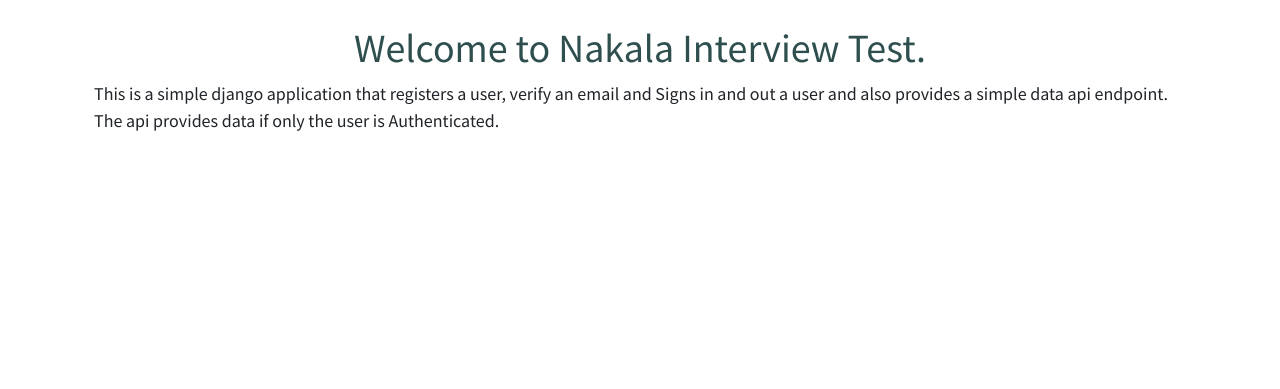
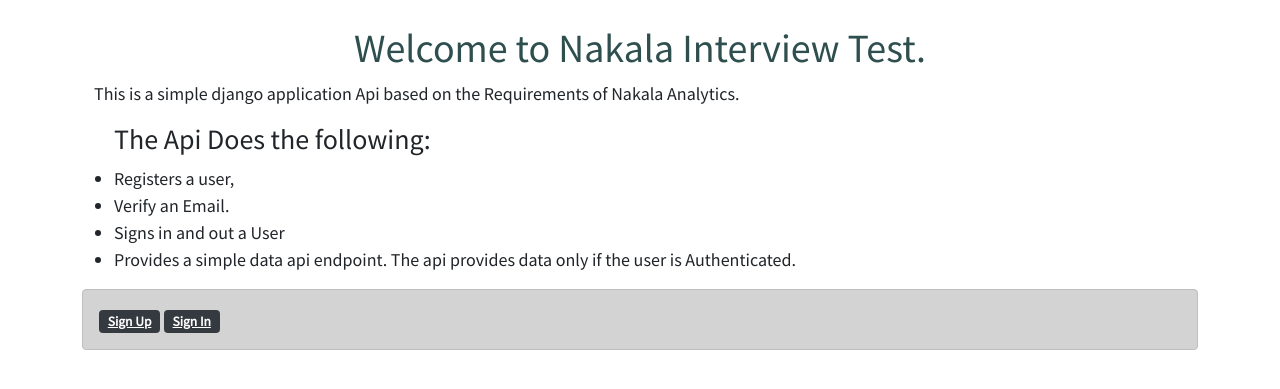
Before and after one commit to Nkanata/NakalaAnalytics, a Django app: page / in a window 1280 px wide. Shown: the part 40-429 px from the top of the page. Run offline with Django 3.2, Linux system fonts and the light colour scheme.

Commit message:
Ui update

```diff
--- a/static/css/base.css
+++ b/static/css/base.css
@@ -42,3 +42,11 @@ header a:active {
 .navbar{
     padding: 0 1rem;
 }
+.badge-dark {
+    color: #fff;
+    background-color: #343a40;
+}
+
+.badge-dark:hover{
+    color: white;
+}
--- a/templates/base.html
+++ b/templates/base.html
@@ -20,9 +20,9 @@ initial-scale= , shrink-to-fit=no">
             aria-label="Toggle navigation">
         <span class="navbar-toggler-icon"></span>
     </button>
-    <div class="collapse navbar-collapse" id="navbarCollapse">
+    <div class="collapse navbar-collapse justify-content-end" id="navbarCollapse">
         {% if user.is_authenticated %}
-            <ul class="navbar-nav">
+            <ul class="navbar-nav justify-content-end">
                 <li class="nav-item">
                     <a class="nav-link dropdown-toggle" href="#" id="userMenu" role="button" data-bs-toggle="dropdown"
                        aria-haspopup="true" aria-expanded="false">
--- a/templates/home.html
+++ b/templates/home.html
@@ -1,7 +1,32 @@
 {% extends 'base.html' %}
 
 {% block content %}
-<h1 class="welcome">Welcome to Nakala Interview Test.</h1>
-    <p class="intro container">This is a simple django application that registers a user, verify an email and Signs in and out a user and also
-        provides a simple data api endpoint. The api provides data if only the user is Authenticated.</p>
+    <h1 class="welcome">Welcome to Nakala Interview Test.</h1>
+    <p class="intro container">This is a simple django application Api based on the Requirements of Nakala
+        Analytics.</p>
+    <ul>
+        <h3>The Api Does the following:</h3>
+        <li>
+            Registers a user,
+        </li>
+        <li>
+            Verify an Email.
+        </li>
+        <li>
+            Signs in and out a User
+        </li>
+        <li>
+            Provides a simple data api endpoint. The api provides data only if the user is Authenticated.
+        </li>
+    </ul>
+    {% if user.is_authenticated %}
+    <div class="alert alert-dark">
+        <a  href="{% url 'api-root' %}" class="badge badge-dark">To the Browsable Api.</a>
+    </div>
+        {% else %}
+        <div class="alert alert-dark">
+        <a href="{% url 'signup' %}" class="badge badge-dark">Sign Up</a>
+        <a href="{% url 'login' %}" class="badge badge-dark">Sign In</a>
+        </div>
+    {% endif %}
 {% endblock content %}
```
